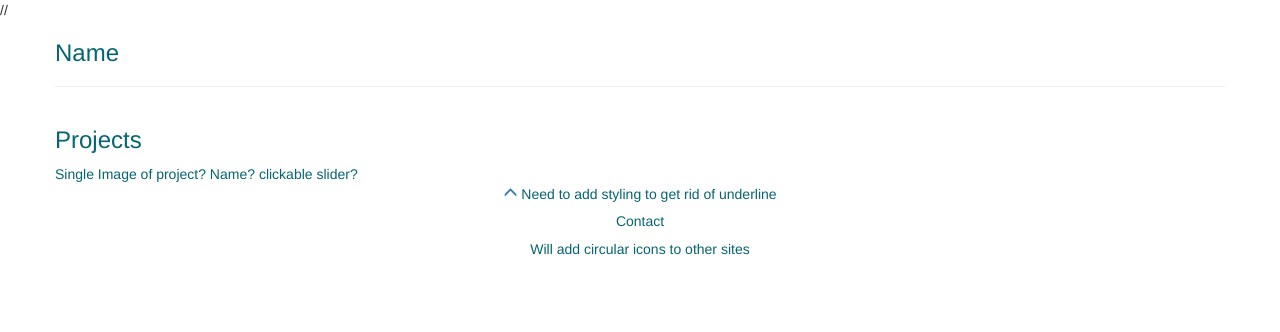
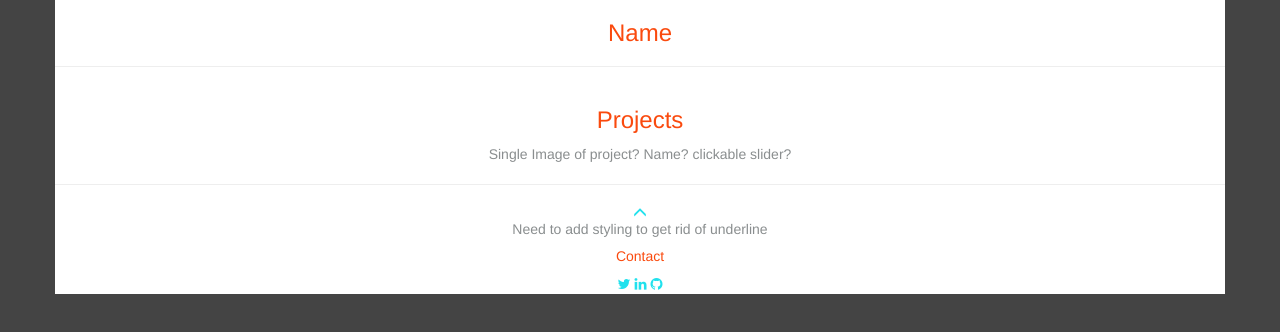
Before and after one commit to mml1/portfolio, a website: page public/index.html in a window 1280 px wide. Drawn offline with nearby package versions, Linux system fonts and the light colour scheme; some packages are replaced by stand-ins of ours.

Commit message:
selected colors

```diff
--- a/public/css/style.css
+++ b/public/css/style.css
@@ -1,3 +1,16 @@
-*{
-	color: #056571;
+body{
+/*	color: #DADFE1;
+*/	background: #444444;
+	color: #8A8E8F;
 }
+.container{
+	background: #FFFFFF;
+}
+a {
+	color:#21E1ED;
+/*	color:#0B2C3C;*/
+/*	color:#23F2FF;
+*/}
+h3, h5{
+	color: #FA4A0E;
+}
--- a/public/index.html
+++ b/public/index.html
@@ -2,7 +2,7 @@
 <head>
 	<title> </title>
 	<!-- Angular related script tags -->
-	// <script src = "https://ajax.googleapis.com/ajax/libs/angularjs/1.4.9/angular.min.js"></script>
+	<script src = "https://ajax.googleapis.com/ajax/libs/angularjs/1.4.9/angular.min.js"></script>
 	<script src = "https://ajax.googleapis.com/ajax/libs/angularjs/1.4.9/angular-route.min.js"></script>
 	<script src = "https://ajax.googleapis.com/ajax/libs/angularjs/1.4.9/angular-animate.js"></script>
 
@@ -10,6 +10,8 @@
 	 <script src="https://ajax.googleapis.com/ajax/libs/jquery/2.2.0/jquery.min.js"></script>
 	<link rel="stylesheet" href="https://maxcdn.bootstrapcdn.com/bootstrap/3.3.6/css/bootstrap.min.css" integrity="sha384-1q8mTJOASx8j1Au+a5WDVnPi2lkFfwwEAa8hDDdjZlpLegxhjVME1fgjWPGmkzs7" crossorigin="anonymous">
 	<link rel="stylesheet" href="https://maxcdn.bootstrapcdn.com/bootstrap/3.3.6/css/bootstrap-theme.min.css" integrity="sha384-fLW2N01lMqjakBkx3l/M9EahuwpSfeNvV63J5ezn3uZzapT0u7EYsXMjQV+0En5r" crossorigin="anonymous">
+	<link rel="stylesheet" href="https://maxcdn.bootstrapcdn.com/font-awesome/4.4.0/css/font-awesome.min.css">
+
 
 	<script src="js/ui-bootstrap-tpls-1.3.2.min.js"></script>
 	<link rel ="stylesheet" href = "css/style.css">
@@ -29,18 +31,22 @@
 
 </head>
 <body ng-app= "pApp">
-	<div class= "container" ng-controller="ScrollsController">
+	<div class= "container text-center" ng-controller="ScrollsController">
 		<div class = "row"> <a id= "top"></a>
 			<h3>Name</h3>
 			<hr>
 		</div>
 		<div class = "row" ng-view=""></div>
-		<div class = "row text-center">
+		<div class = "row">
+			<hr>
 			<a class="glyphicon glyphicon-menu-up" ng-click="gotoTop()"></a>
+			<br>
 			Need to add styling to get rid of underline
 			<br>
 			<h5>Contact</h5>
-			Will add circular icons to other sites
+			<a href ="" class="fa fa-twitter"></a>
+			<a href ="" class="fa fa-linkedin"></a>
+			<a href ="" class="fa fa-github"></a>
 		</div>
 	</div>
 </body>
```
